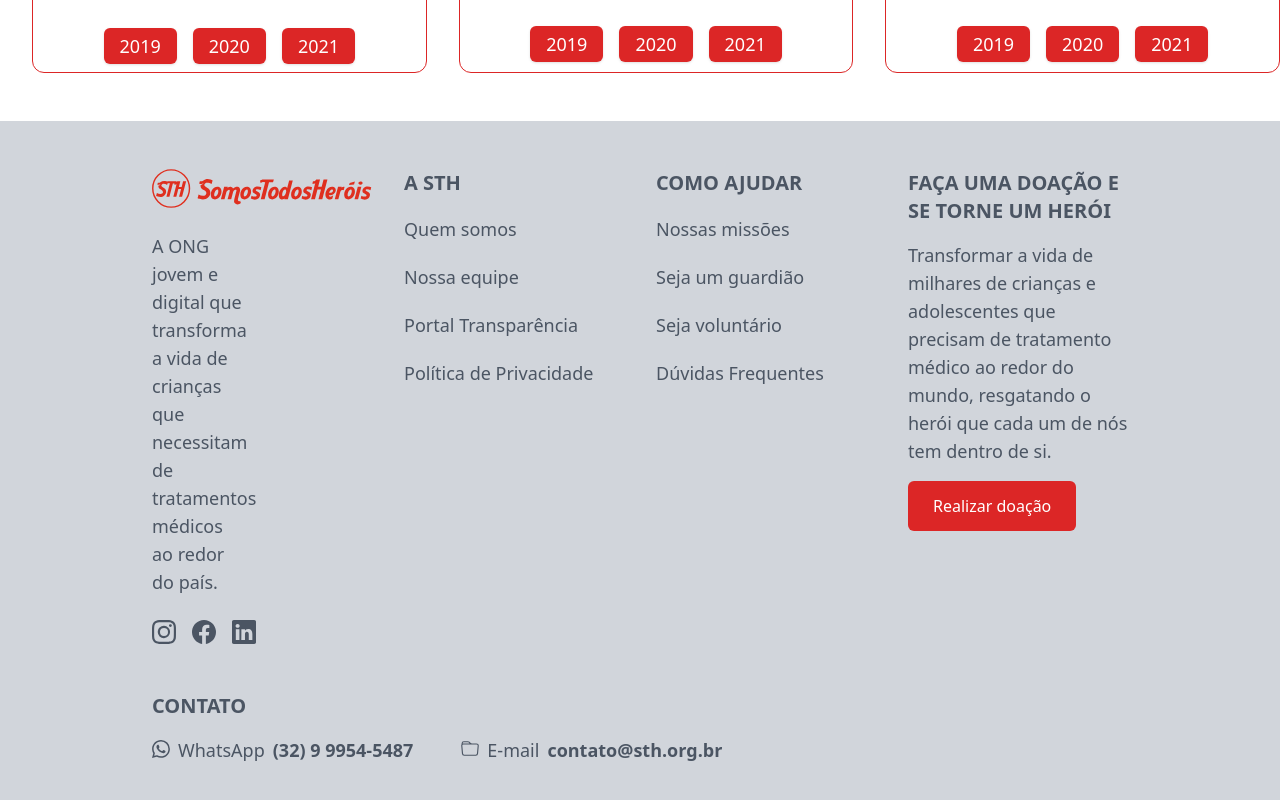
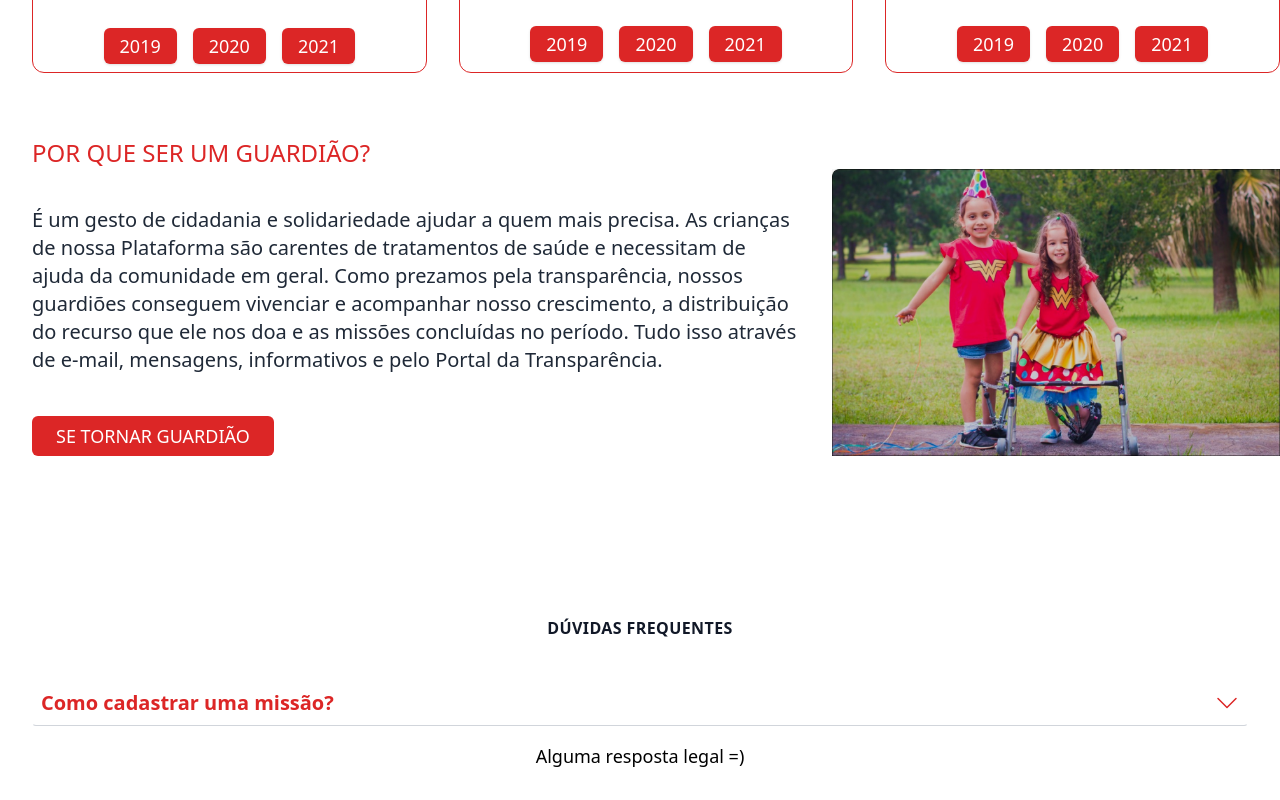
Before and after one commit to somostodosherois/site, a Next.js app: page /portal-transparencia in a window 1280 px wide. Shown: the part 2800-3600 px from the top of the page. Built offline with nearby package versions, Linux system fonts and the light colour scheme.

Commit message:
fix: finish page

```diff
--- /dev/null
+++ b/components/TextImageBlock/TextImageBlock.jsx
@@ -0,0 +1,30 @@
+const TextImageBlock = ({ title, description, button, image }) => (
+    <div className="max-w-7xl mx-auto lg:items-center">
+        <div className="md:max-w-2xl mx-auto lg:max-w-none ml-8 mr-4 sm:mr-0 text-lg md:text-xl text-gray-800">
+            <dd className='mt-16'>
+                <p className=" text-xl md:text-2xl leading-6 font-medium text-red-600 uppercase">{title}</p>
+            </dd>
+            <div className='sm:grid lg:flex items-center justify-center gap-x-8'>
+                <div className='max-w-3xl pt-8'>
+                    <p className="text-lg md:text-xl text-gray-800 lg:mx-auto">
+                        {description}
+                    </p>
+
+                    <div className="max-w-sm mt-12 pb-12">
+                        <a
+                            href="#"
+                            className="bg-red-600 text-lg uppercase rounded-md text-white py-2 px-6"
+                        >
+                            {button}
+                        </a>
+                    </div>
+                </div>
+                <div className="flex tems-center justify-center text-center pb-12 md:pr-8 lg:pr-0">
+                    <img src={image} />
+                </div>
+            </div>
+        </div>
+    </div>
+)
+
+export default TextImageBlock
--- /dev/null
+++ b/components/TextImageBlock/index.jsx
@@ -0,0 +1,3 @@
+import TextImageBlock from './TextImageBlock'
+
+export default TextImageBlock
--- a/components/TitleSession/TitleSession.jsx
+++ b/components/TitleSession/TitleSession.jsx
@@ -1,7 +1,7 @@
 import React from 'react'
 
 const TitleSession = ({ title }) => (
-  <div className="max-w-2xl mx-auto pt-16 lg:py-24 lg:pb-2 lg:max-w-none">
+  <div className="max-w-2xl mx-auto pt-16 lg:py-24 lg:pb-2 md:max-w-none">
     <h2 className="text-2xl md:text-3xl text-gray-700"> {title}</h2>
     <span className="w-32 my-4 h-2 bg-red-600 border rounded-xl block"></span>
   </div>
--- a/pages/portal-transparencia/index.js
+++ b/pages/portal-transparencia/index.js
@@ -27,7 +27,11 @@ import PencilLine from '../../public/icons/PencilLine.svg'
 import Image1 from '../../public/image-1.jpeg'
 import Image2 from '../../public/image-2.jpeg'
 import Image3 from '../../public/image-3.jpeg'
+import childs from '../../public/fundoCriancas.jpeg'
+
+import Accordion from '../../components/Accordion'
 import BannerNumbers from '../../components/BannerNumbers/BannerNumbers';
+import TextImageBlock from '../../components/TextImageBlock/TextImageBlock';
 
 
 
@@ -314,8 +318,13 @@ export default function PortalTransparencia() {
               </div>
             </div>
           </div>
+
         </div>
+        <TextImageBlock title='POR QUE SER UM GUARDIÃO?' description='É um gesto de cidadania e solidariedade ajudar a quem mais precisa. As crianças de nossa Plataforma são carentes de tratamentos de saúde e necessitam de ajuda da comunidade em geral. Como prezamos pela transparência, nossos guardiões conseguem vivenciar e acompanhar nosso crescimento, a distribuição do recurso que ele nos doa e as missões concluídas no período. Tudo isso através de e-mail, mensagens, informativos e pelo Portal da Transparência.' button='Se tornar guardião' image={childs.src} />
+
       </div>
+
+      <Accordion />
       <Footer />
     </div>
   )
```
